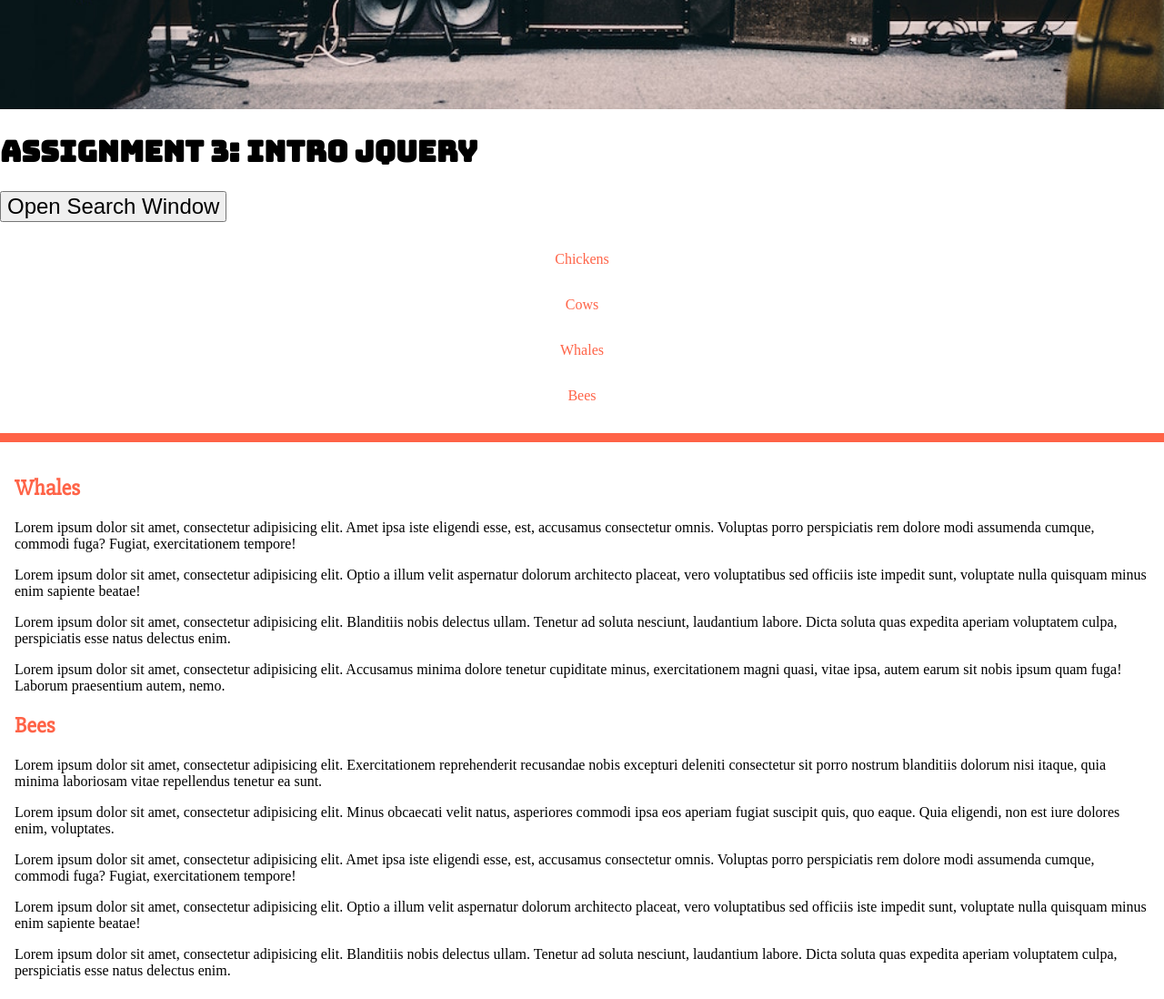
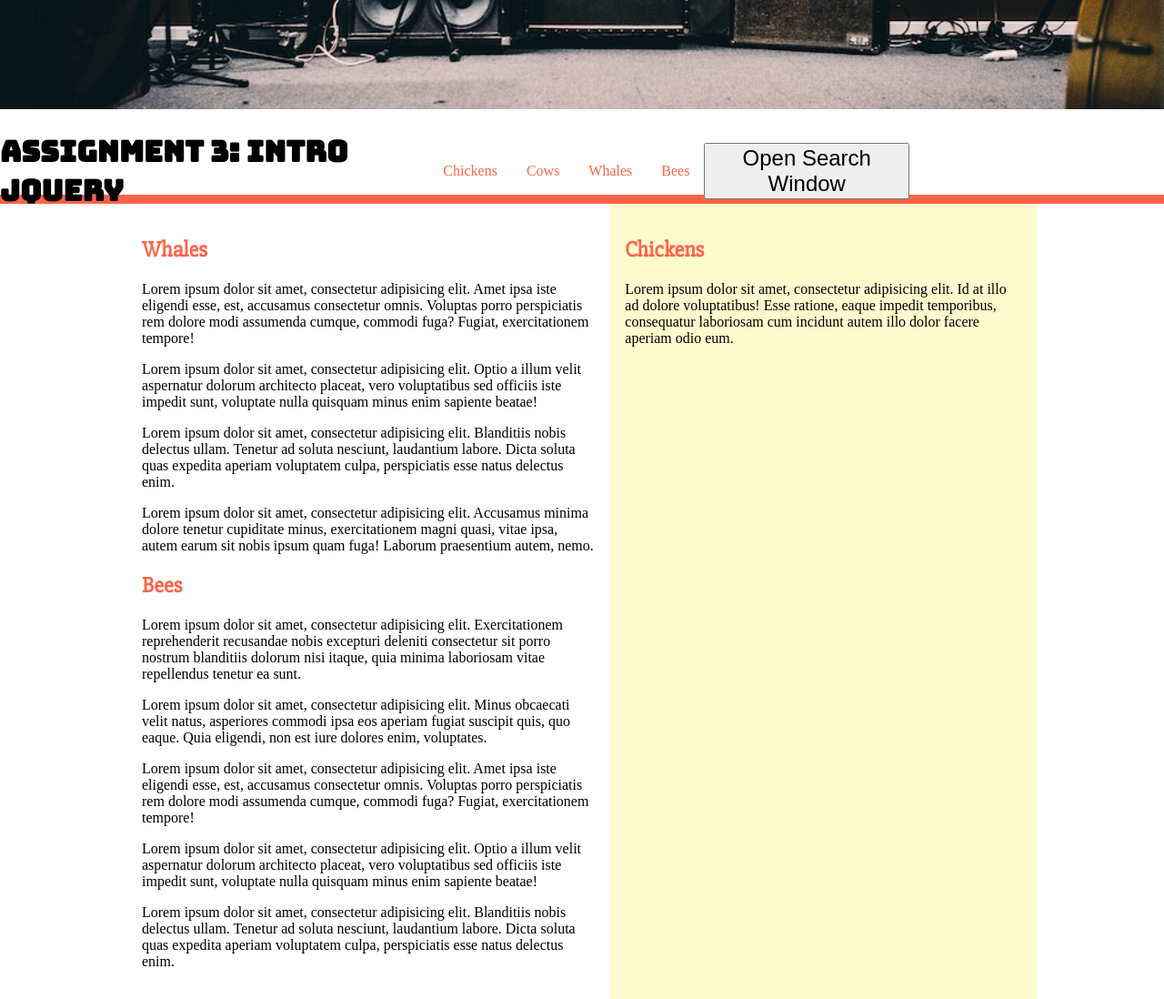
Before and after one commit to pkinopk/CPSC-2030-Web-Development-II, a plain HTML site: page Assignments/Assignment-3/a3_starter_files/index.html in a window 1280 px wide. Shown: the part 280-1378 px from the top of the page at 91% size. Drawn offline with nearby package versions, Linux system fonts and the light colour scheme; a web font is replaced by a local one.

Commit message:
Missing a lot

```diff
--- a/Assignments/Assignment-3/a3_starter_files/index.html
+++ b/Assignments/Assignment-3/a3_starter_files/index.html
@@ -7,10 +7,21 @@
 	<link rel="stylesheet" href="style.css">
 	<link rel="stylesheet" href="sticky.css">
 	<link rel="stylesheet" href="mystyles.css">
+	<script src="https://ajax.googleapis.com/ajax/libs/jquery/3.2.1/jquery.min.js"></script>
 
 	<script>
+		$(function() {
 
-		// Your jQuery code goes here
+			$(window).on("scroll",function() {
+				if ($(window).scrollTop() > 400) {
+					$("header").addClass("sticky");
+				}
+				else {
+					$("header").removeClass("sticky");
+				}
+			});
+		});
+
 
 	</script>
 </head>
--- a/Assignments/Assignment-3/a3_starter_files/mystyles.css
+++ b/Assignments/Assignment-3/a3_starter_files/mystyles.css
@@ -1,6 +1,34 @@
 /* TODO Mobile: Change the icon for the search buttom */
 
-/*Mobiel Layout*/
+/*Mobile Layout*/
 
 @import url('https://fonts.googleapis.com/css?family=Bungee|Mukta+Malar|Slabo+27px');
-/* Another test */
+
+/* Desktop Layout */
+@media screen and (min-width: 800px) {
+    header {
+        height: 90px;
+    }
+    .header-wrapper {
+        display: flex;
+        flex-direction: row;
+        align-items: center;
+    }
+    header nav ul{
+        display: flex;
+        flex-direction: row;
+        justify-content: flex-start;
+    }
+    #open-search {
+        order: 1;
+    }
+    header * {
+        max-width: 1000px;
+    }
+    .wrapper {
+        margin: auto;
+        max-width: 1000px;
+        display: flex;
+        flex-direction: row;
+    }
+}
```
Also changed, not shown: Assignments/Assignment-3/index.html (added, +72 -0 lines).
